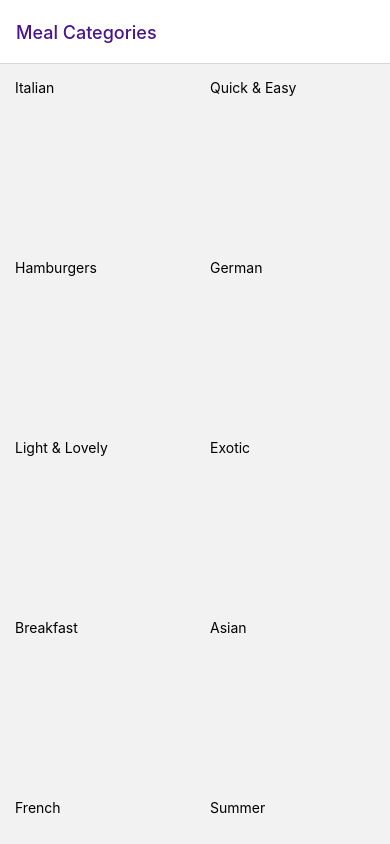
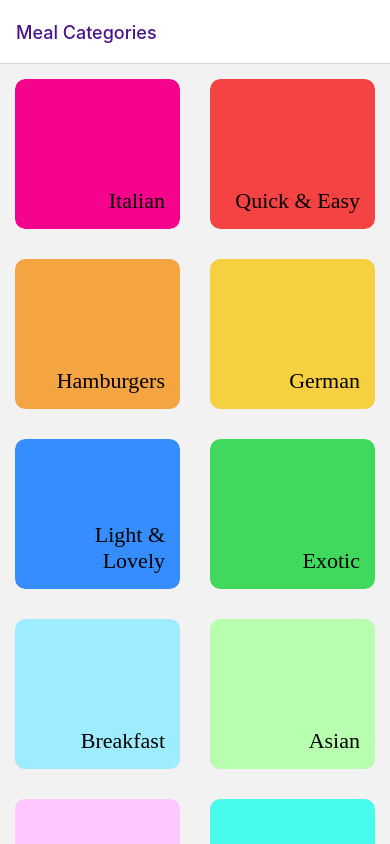
Before and after one commit to xing9320/Yixing, a React Native app: screen /Categories in a window 390 px wide. Built offline with nearby package versions, Linux system fonts and the light colour scheme.

Commit message:
Modify Header

```diff
--- /dev/null
+++ b/components/CategoryGridTile.js
@@ -0,0 +1,48 @@
+import React from 'react'
+import { View, Text, TouchableOpacity, StyleSheet, TouchableNativeFeedback, Platform } from 'react-native'
+
+const CategoryGridTile = (props) => {
+    let TouchableCmp = TouchableOpacity;
+
+    if (Platform.OS === 'android' && Platform.Version >= 21) {
+        TouchableCmp = TouchableNativeFeedback;
+    }
+    return (
+        <View style={styles.gridItem}>
+            <TouchableCmp style={{ flex: 1 }} onPress={props.onSelect}>
+                <View style={{ ...styles.container, ...{ backgroundColor: props.color } }}>
+                    <Text style={styles.title} numberOfLines={2}>{props.title}</Text>
+                </View>
+            </TouchableCmp>
+        </View>
+    )
+}
+
+const styles = StyleSheet.create({
+    gridItem: {
+        flex: 1,
+        margin: 15,
+        height: 150,
+        borderRadius: 10,
+        overflow: 'hidden'
+    },
+    container: {
+        flex: 1,
+        borderRadius: 10,
+        shadowColor: 'black',
+        shadowOpacity: 0.26,
+        shadowOffset: { width: 0, height: 2 },
+        shadowRadius: 10,
+        elevation: 3,
+        padding: 15,
+        justifyContent: 'flex-end',
+        alignItems: 'flex-end'
+    },
+    title: {
+        fontFamily: 'open-sans-bold',
+        fontSize: 22,
+        textAlign: 'right'
+    }
+});
+
+export default CategoryGridTile;
--- a/navigation/MealsNavigator.js
+++ b/navigation/MealsNavigator.js
@@ -1,26 +1,35 @@
 import React from 'react';
 import { Platform } from 'react-native';
 import { createNativeStackNavigator } from '@react-navigation/native-stack';
+import { enableScreens } from 'react-native-screens';
 
 import CategoriesScreen from '../screens/CategoriesScreen';
 import CategoryMealsScreen from '../screens/CategoryMealsScreen';
 import MealDetailScreen from '../screens/MealDetailScreen';
 import Colors from '../constans/Colors'
 
+enableScreens();
+
 const Stack = createNativeStackNavigator();
 
 export default function MealsNavigator() {
     return (
-        <Stack.Navigator initialRouteName="Categories">
+        <Stack.Navigator initialRouteName="Categories"
+            screenOptions={{
+                headerMode: 'screen',
+                headerStyle: { backgroundColor: Platform.OS === 'android' ? Colors.primaryColor : 'white' },
+                headerTintColor: Platform.OS === 'android' ? 'white' : Colors.primaryColor,
+                headerBackTitleVisible: false
+            }}
+        >
             <Stack.Screen
                 name="Categories"
                 component={CategoriesScreen}
                 options={{
-                    title: 'Meal Categories',
-                    headerStyle: { backgroundColor: Platform.OS === 'android' ? Colors.primaryColor : 'white'},
-                    headerTintColor: Platform.OS === 'android' ? 'white' : Colors.primaryColor
-                }} />
-            <Stack.Screen name="CategoryMeals" component={CategoryMealsScreen} />
+                    title: 'Meal Categories'
+                }}
+            />
+            <Stack.Screen name="CategoryMeals" component={CategoryMealsScreen}/>
             <Stack.Screen name="MealDetail" component={MealDetailScreen} />
         </Stack.Navigator>
     )
--- a/screens/CategoriesScreen.js
+++ b/screens/CategoriesScreen.js
@@ -2,23 +2,21 @@ import React from 'react';
 import { FlatList, StyleSheet, Text, View, TouchableOpacity } from 'react-native';
 
 import { CATEGORIES } from '../data/dummy-data';
+import CategoryGridTile from '../components/CategoryGridTile';
 
 
 
 const CategoriesScreen = (props) => {
 
     const renderGridItem = (itemData) => {
-        return (
-            <TouchableOpacity
-                style={styles.gridItem}
-                onPress={() => {
-                    props.navigation.navigate('CategoryMeals')
-                }}>
-                <View>
-                    <Text>{itemData.item.title}</Text>
-                </View>
-            </TouchableOpacity>
-        );
+        return <CategoryGridTile
+        title={itemData.item.title}
+        color={itemData.item.color}
+        onSelect={() => {
+            props.navigation.navigate('CategoryMeals', {
+                categoryId: itemData.item.id
+            })
+        }}/>;
     };
     return (
         <FlatList
@@ -31,16 +29,12 @@ const CategoriesScreen = (props) => {
     );
 };
 
+
 const styles = StyleSheet.create({
     screen: {
         flex: 1,
         justifyContent: 'center',
         alignItems: 'center'
-    },
-    gridItem: {
-        flex: 1,
-        margin: 15,
-        height: 150
     }
 });
 
--- a/screens/CategoryMealsScreen.js
+++ b/screens/CategoryMealsScreen.js
@@ -1,7 +1,16 @@
-import React from 'react';
+import React,{useEffect} from 'react';
 import {View, Text,Button, StyleSheet} from 'react-native';
 
+import { CATEGORIES } from '../data/dummy-data';
+
 const CategoryMealsScreen = (props) => {
+    const catId = props.route.params.categoryId;
+
+    const selectedCategory = CATEGORIES.find(cat => cat.id === catId);
+
+    useEffect(() => {
+        props.navigation.setOptions({title: selectedCategory.title})
+    },[props.navigation])
     return (
         <View style={ styles.screen}>
         <Text>The Category Meals Screen!</Text>
@@ -9,6 +18,7 @@ const CategoryMealsScreen = (props) => {
         </View>
     )
 }
+
 
 const styles = StyleSheet.create({
     screen: {
```
